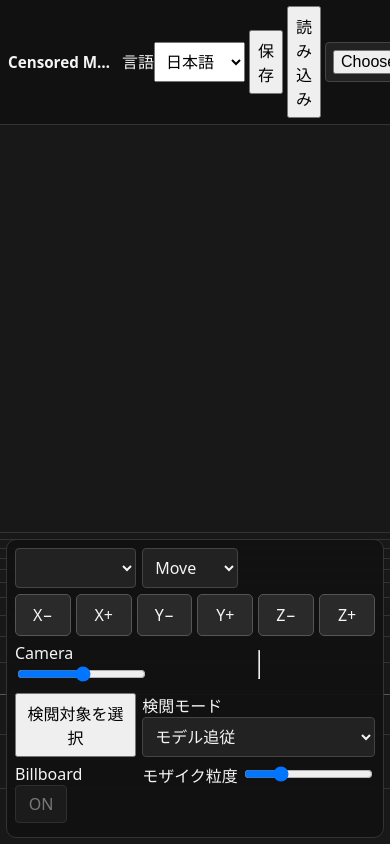
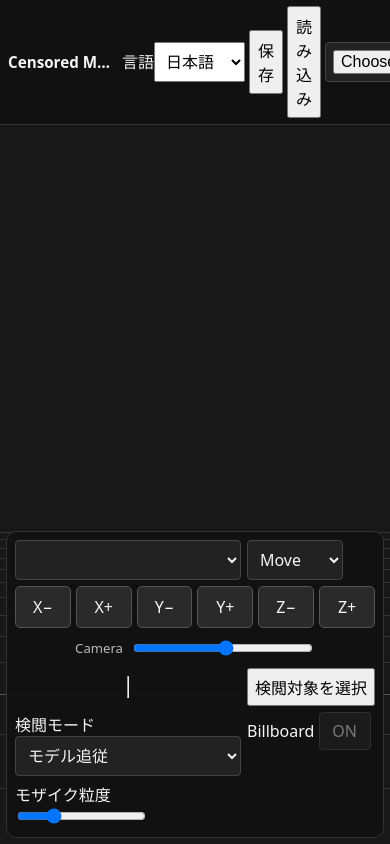
Before and after one commit to daisubaiacc-maker/Censored-mmd-studio, a website built with Vite: page index.html in a window 390 px wide. Built offline with nearby package versions, Linux system fonts and the light colour scheme; animation ran at ten frames a second.

Commit message:
style: add vertical mobile camera zoom control

```diff
--- a/src/styles.css
+++ b/src/styles.css
@@ -23,6 +23,9 @@ button, select, input { -webkit-user-select: none; user-select: none; }
 .studio-panel select { width: 100%; padding: 7px 8px; background: #222; color: inherit; border: 1px solid #444; border-radius: 4px; }
 .transform-buttons { display: grid; grid-template-columns: repeat(2, 1fr); gap: 6px; }
 .transform-buttons button { padding: 8px; background: #2a2a2a; color: inherit; border: 1px solid #555; border-radius: 5px; }
+.camera-touch-controls { display: flex; align-items: center; justify-content: space-between; gap: 8px; padding: 4px 2px; }
+.camera-touch-label { font-size: .82rem; color: #bbb; }
+.camera-zoom { width: 120px; touch-action: none; }
 .studio-viewport { position: relative; flex: 1; min-height: 0; touch-action: none; }
 .censorship-editor-overlay { position: absolute; inset: 0; z-index: 5; pointer-events: none; touch-action: none; }
 .censorship-editor-outline { position: absolute; min-width: 8px; min-height: 8px; border: 2px solid #fff; box-shadow: 0 0 0 1px rgba(0,0,0,.8), inset 0 0 0 1px rgba(255,255,255,.25); pointer-events: auto; cursor: move; touch-action: none; }
@@ -52,6 +55,8 @@ button, select, input { -webkit-user-select: none; user-select: none; }
   #transform-mode { width: 110px; }
   .transform-buttons { grid-column: 1 / -1; grid-template-columns: repeat(6, minmax(0, 1fr)); gap: 5px; }
   .transform-buttons button { min-height: 42px; padding: 6px 2px; }
+  .camera-touch-controls { grid-column: 1 / -1; justify-content: center; }
+  .camera-zoom { width: 180px; }
   .studio-viewport { min-height: 0; }
 }
 @media (max-width: 430px) {
```
